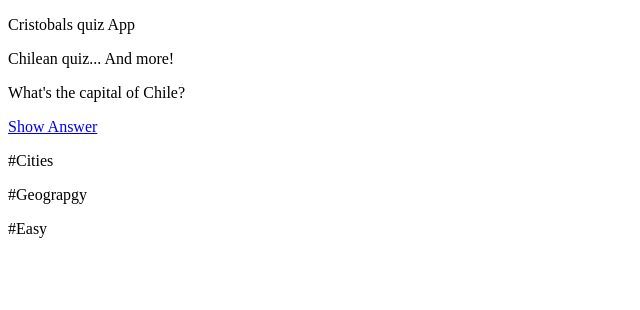
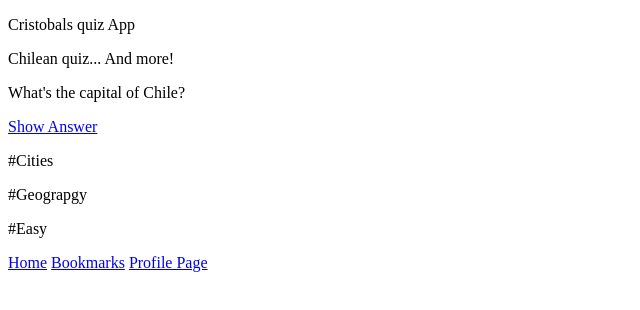
Before and after one commit to CristobalCaroF/Cristobal-quiz-app, a plain HTML site: page index.html in a window 1280 px wide. Shown: the whole page, without its empty margins (0-640 px from the left). Drawn offline with Linux system fonts and the light colour scheme.

Commit message:
Added footer with navs

```diff
--- a/index.html
+++ b/index.html
@@ -22,5 +22,12 @@
         </article>
       </section>
     </main>
+    <footer class="main-footer">
+      <nav class="navbar">
+        <a class="navbar-link" href="#">Home</a>
+        <a class="navbar-link" href="#">Bookmarks</a>
+        <a class="navbar-link" href="#">Profile Page</a>
+      </nav>
+    </footer>
   </body>
 </html>
```
